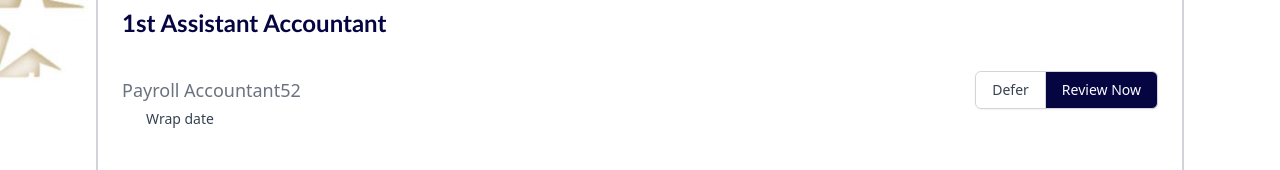
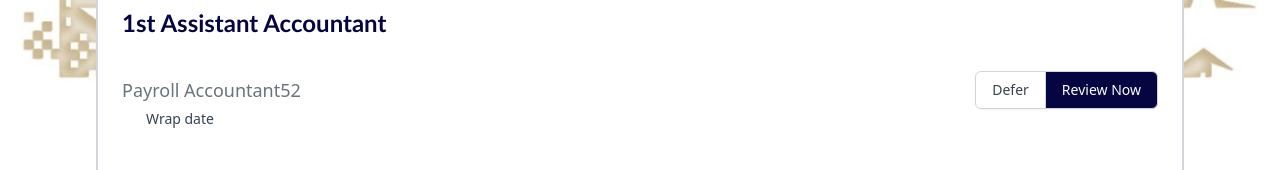
Before and after one commit to ervinCodes/OTTA-Employers, a website: page Interior/employer-star-review.html in a window 1280 px wide. Shown: the part 605-775 px from the top of the page. Drawn offline with Linux system fonts and the light colour scheme; a web font is replaced by a local one.

Commit message:
bg-bottom

```diff
--- a/Interior/employer-star-review.html
+++ b/Interior/employer-star-review.html
@@ -116,7 +116,7 @@
       </ul>
     </nav>
     <!-- Body -->
-    <div class="bg-[url('/images/white-with-gold-stars-bg.jpeg')] bg-cover">
+    <div class="bg-[url('/images/white-with-gold-stars-bg.jpeg')] bg-cover bg-bottom">
       <div>
         <!-- Header Section-->
         <header
```
Also changed, not shown: Interior/css/interior.css.
